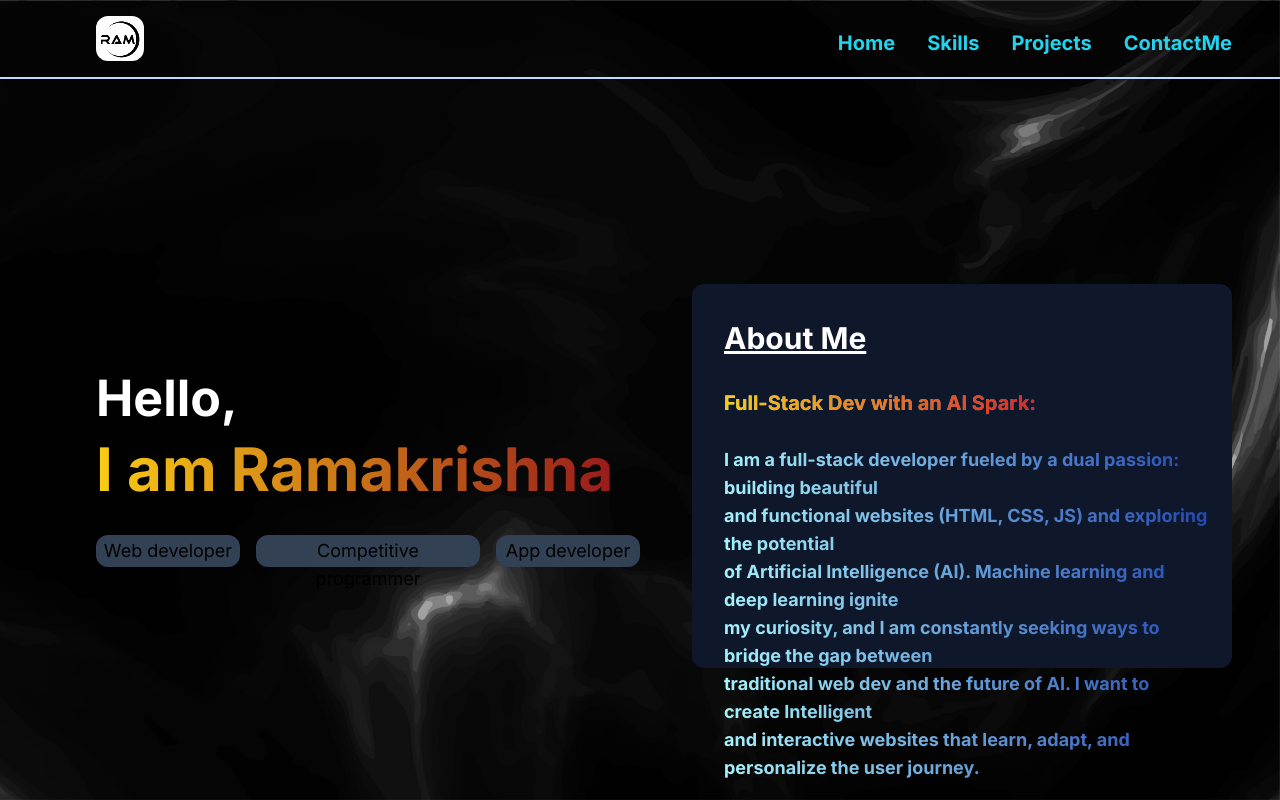
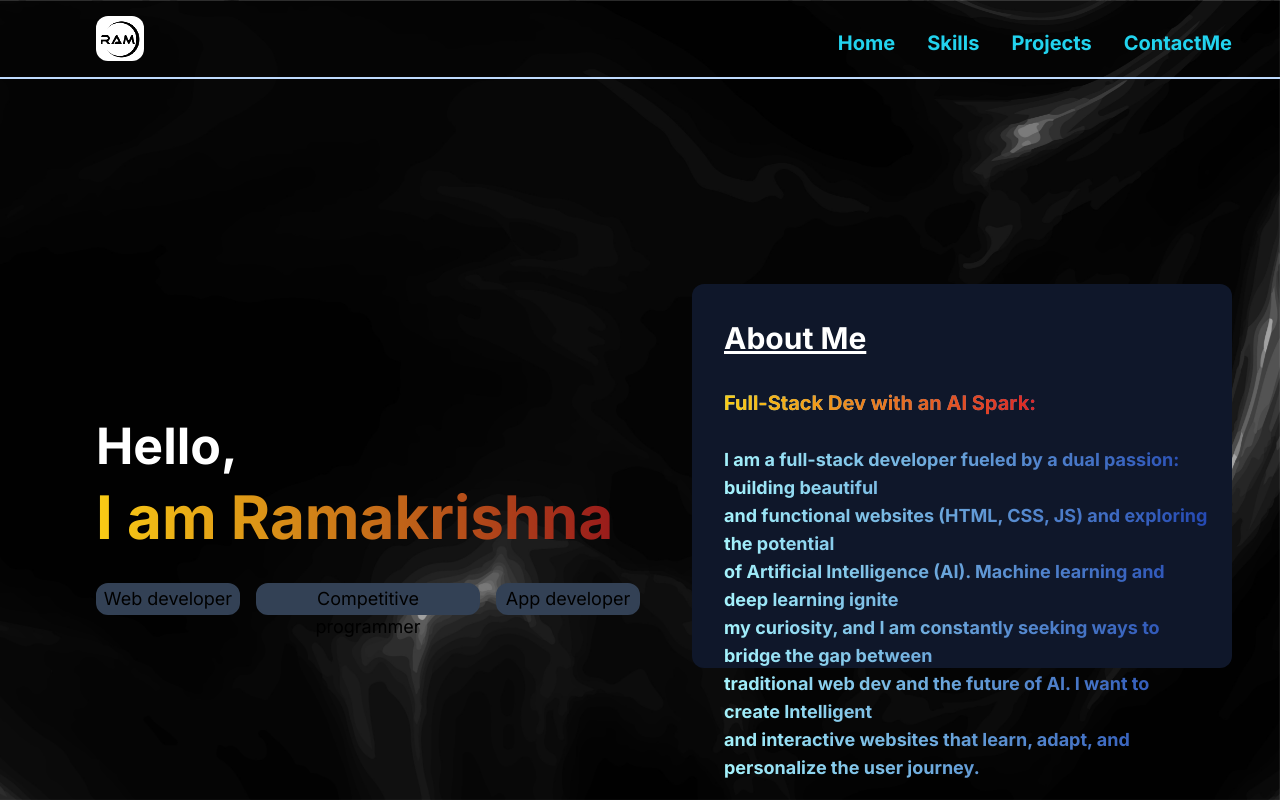
Before and after one commit to ramakrishna67/Ramportfolio, a Next.js app: page / in a window 1280 px wide. Built offline with nearby package versions, Linux system fonts and the light colour scheme.

Commit message:
updated page

```diff
--- a/app/page.tsx
+++ b/app/page.tsx
@@ -5,7 +5,7 @@ export default function Home() {
     <div className="z-10 relative flex justify-center items-center bg-cover bg-fixed bg-center w-screen h-screen custom-img">
       <div className="flex flex-col sm:flex-row justify-between items-center gap-8">
         <div className=" ml-10 sm:pl-20 sm:pb-40 sm:ml-4">
-          <h1 className=" text-[50px] text-white font-bold mt-72 ">
+          <h1 className=" text-[50px] text-white font-bold mt-96 ">
             Hello, <br />
             <span className=" text-transparent bg-clip-text bg-gradient-to-r from-yellow-400 to-red-800 sm:text-6xl">
               I am Ramakrishna
```
